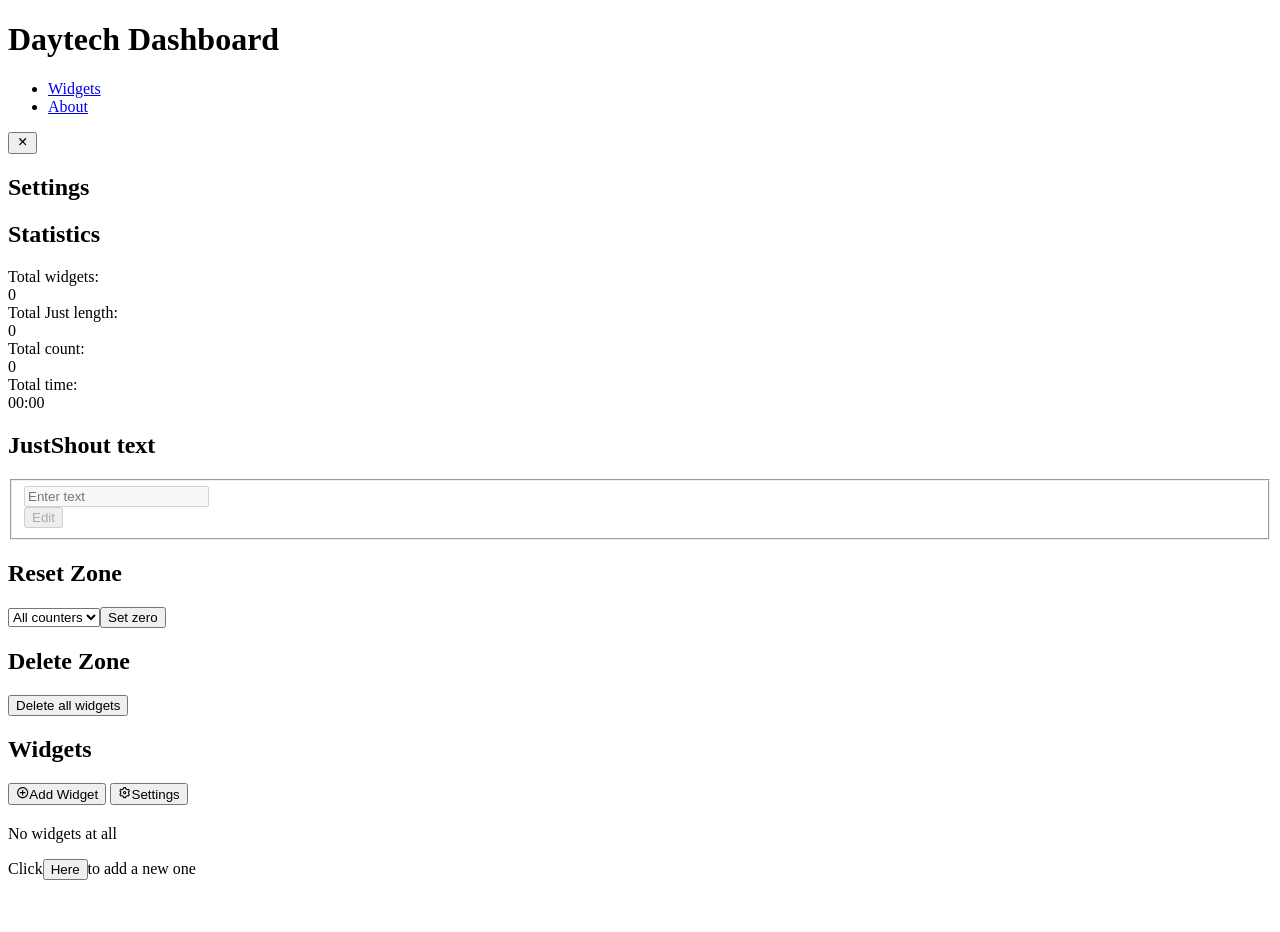
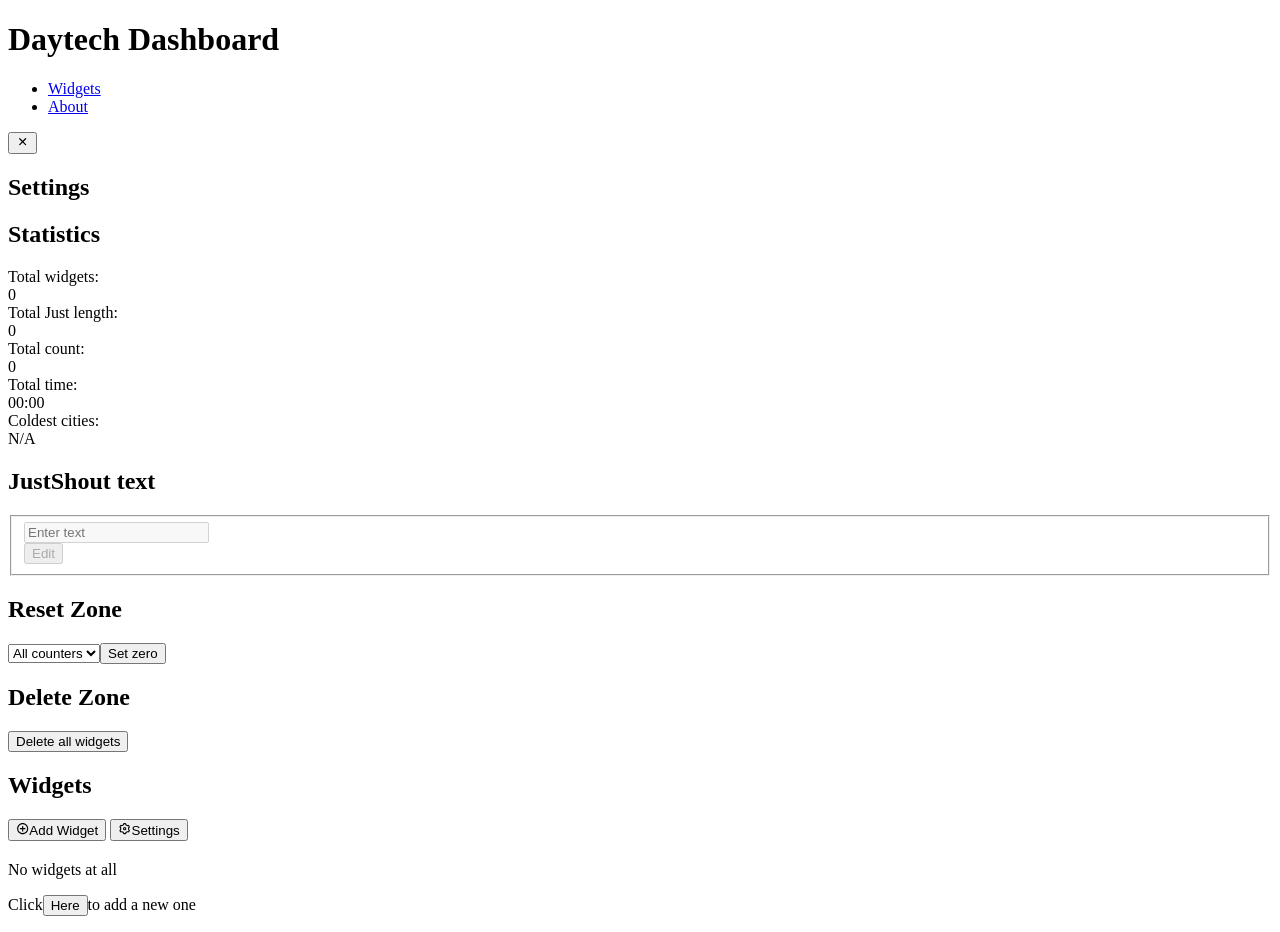
Before and after one commit to piamboat/dashboard, a Next.js app: page / in a window 1280 px wide. Both pictures are taken after a click on the button "Settings". Before the commit the page ends 896 px from the top, so only its background shows below. Built offline with nearby package versions, Linux system fonts and the light colour scheme.

Commit message:
coldest city

```diff
--- a/components/Settings.js
+++ b/components/Settings.js
@@ -10,6 +10,8 @@ const Settings = ({ widgets, onClearWidgets, onSetAllZero, onSetJustShout }) =>
     let totalJustShoutLength = 0;
     let totalCount = 0;
     let totalTime = 0;
+    let coldestCity = 'N/A';
+    let initTemp = 100;
 
     widgets.map(widget => {
         if (widget.title === 'JustSay') {
@@ -24,6 +26,13 @@ const Settings = ({ widgets, onClearWidgets, onSetAllZero, onSetJustShout }) =>
         }
         else if (widget.title === 'Timer') {
             totalTime = totalTime + widget.content;
+        }
+        else if (widget.title === 'Weather') {
+            const currTemp = widget.content.main.temp
+            if(currTemp < initTemp) {
+                coldestCity = widget.content.name;
+                initTemp = currTemp;
+            }
         }
     });
 
@@ -43,13 +52,18 @@ const Settings = ({ widgets, onClearWidgets, onSetAllZero, onSetJustShout }) =>
                     </div>
                     <div className="table-row"></div>
                         <div className="table-cell pr-4 font-semibold">Total count: </div>
-                        <div className="table-cell">{ totalCount }</div>
+                        <div className="table-cell">{ totalCount }
+                    </div>
                     <div className="table-row">
                         <div className="table-cell pr-4 font-semibold">Total time: </div>
                         <div className="table-cell">
                             <span>{(`0${Math.floor((totalTime / 60000) % 60)}`).slice(-2)}:</span>
                             <span>{(`0${Math.floor((totalTime / 1000) % 60)}`).slice(-2)}</span>
                         </div>
+                    </div>
+                    <div className="table-row"></div>
+                        <div className="table-cell pr-4 font-semibold">Coldest cities: </div>
+                        <div className="table-cell">{ coldestCity }
                     </div>
                 </div>
             </VerticalCard>
```
